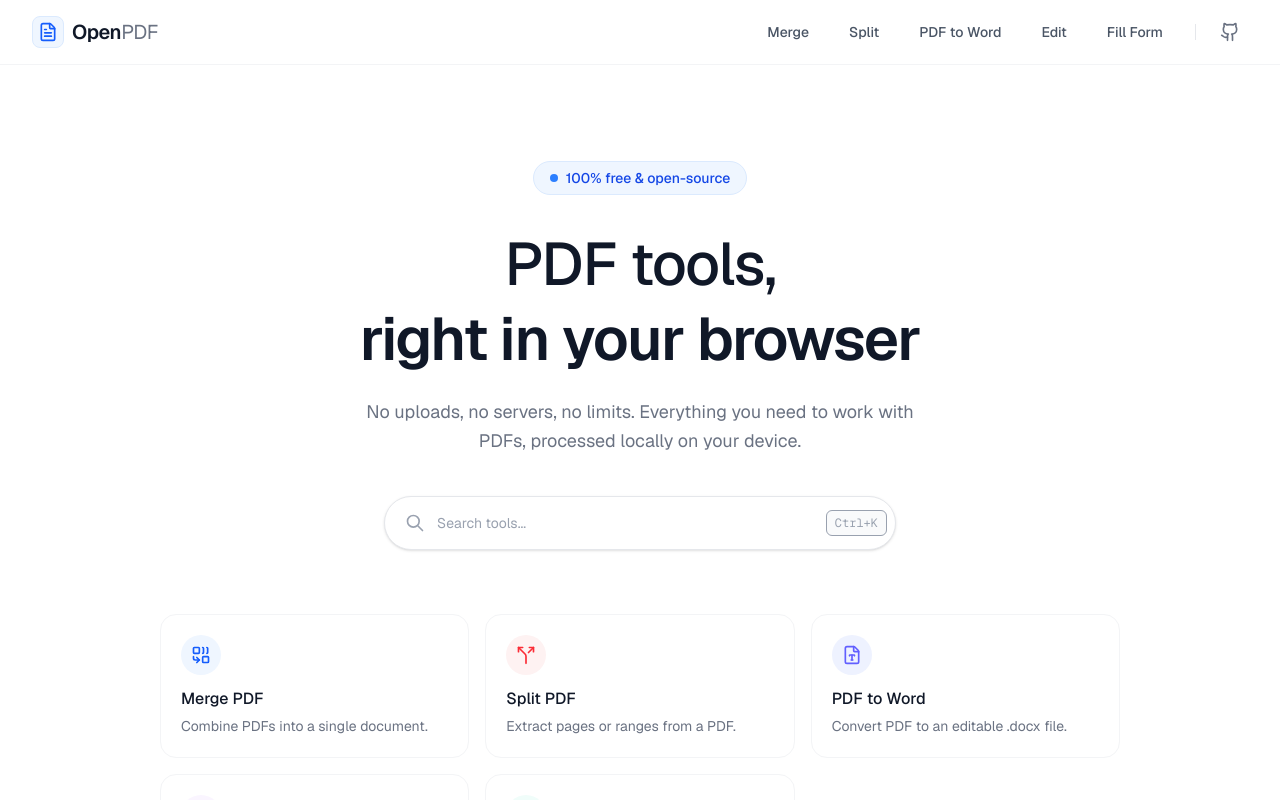
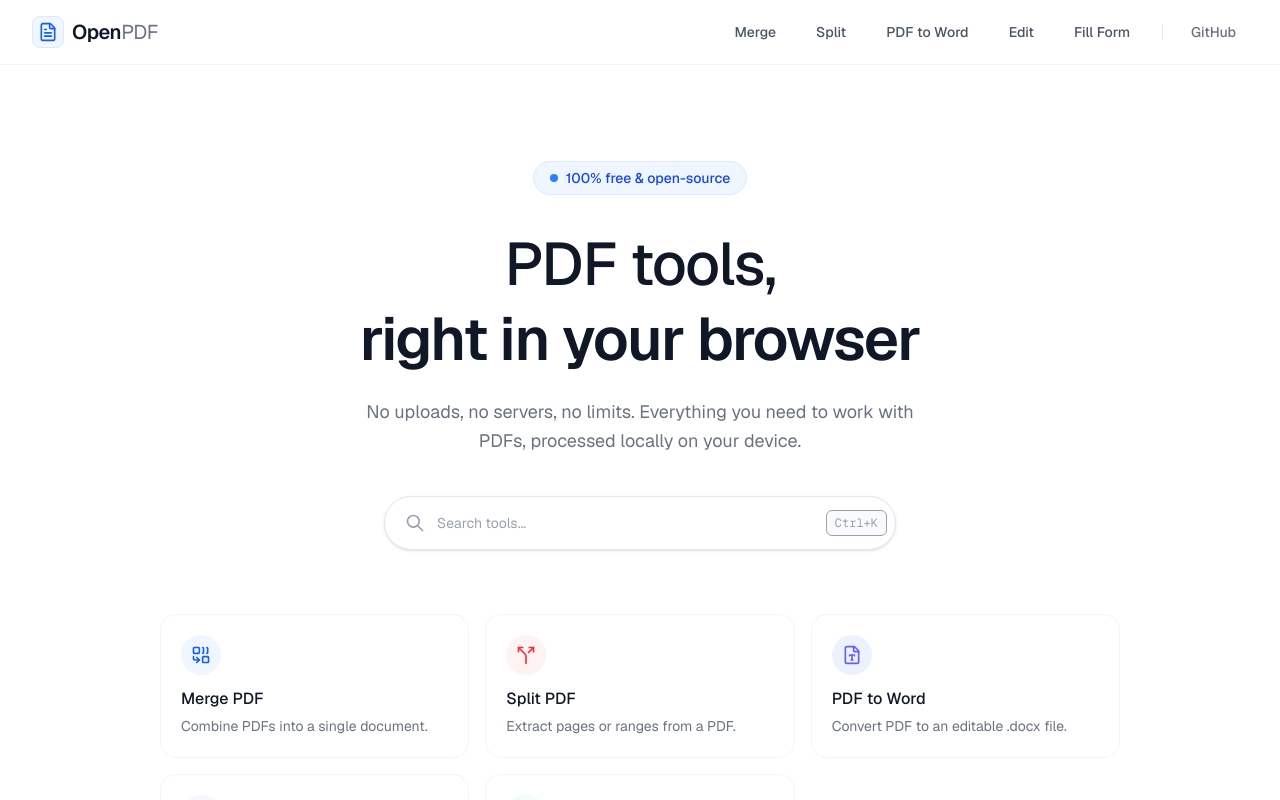
Before and after one commit to Tobb-s/open-pdf, a Next.js app: page / in a window 1280 px wide. Shown: the top 800 px of the page. Built offline with nearby package versions, Linux system fonts and the light colour scheme.

Commit message:
Remove Github icon from Navbar (not available in lucide-react)

```diff
--- a/src/components/Navbar.tsx
+++ b/src/components/Navbar.tsx
@@ -1,5 +1,5 @@
 import Link from 'next/link';
-import { FileText, Github } from 'lucide-react';
+import { FileText } from 'lucide-react';
 
 export default function Navbar() {
   return (
@@ -21,8 +21,8 @@ export default function Navbar() {
             <Link href="/edit" className="px-4 py-2 text-gray-600 hover:bg-gray-50 hover:text-gray-900 rounded-full transition-all">Edit</Link>
             <Link href="/fill-form" className="px-4 py-2 text-gray-600 hover:bg-gray-50 hover:text-gray-900 rounded-full transition-all">Fill Form</Link>
             <div className="h-4 w-px bg-gray-200 mx-2" />
-            <Link href="https://github.com/Tobb-s/open-pdf" target="_blank" className="p-2 text-gray-500 hover:bg-gray-50 hover:text-gray-900 rounded-full transition-all">
-              <Github className="w-5 h-5" />
+            <Link href="https://github.com/Tobb-s/open-pdf" target="_blank" className="px-3 py-2 text-gray-500 hover:bg-gray-50 hover:text-gray-900 rounded-full transition-all">
+              GitHub
             </Link>
           </div>
         </div>
```
